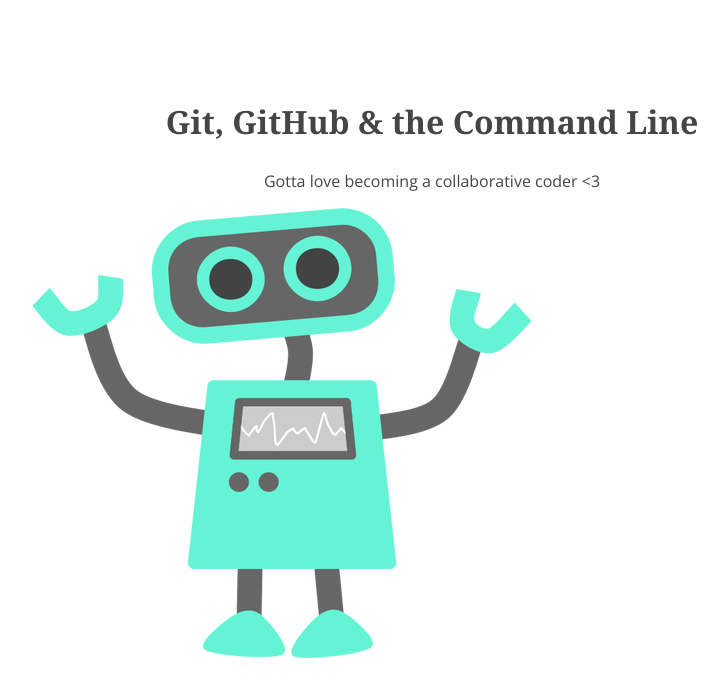
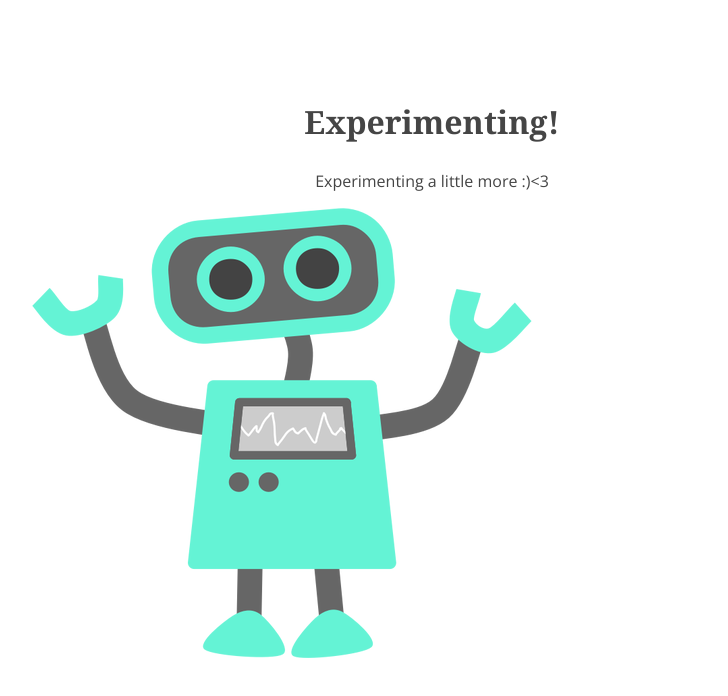
Before and after one commit to madgrds/105-project, a plain HTML site: page index.html in a window 1280 px wide. Shown: the whole page, without its empty margins (208-936 px from the left). Drawn offline with nearby package versions, Linux system fonts and the light colour scheme.

Commit message:
experimenting with index

```diff
--- a/index.html
+++ b/index.html
@@ -8,8 +8,8 @@
 </head>
 <body>
 	<section>
-		<h1>Git, GitHub & the Command Line</h1>
-		<p>Gotta love becoming a collaborative coder <3</p>
+		<h1>Experimenting!</h1>
+		<p>Experimenting a little more :)<3</p>
 		<img src="img/happy-blue-robot.png">
 	</section>
 </body>
```
